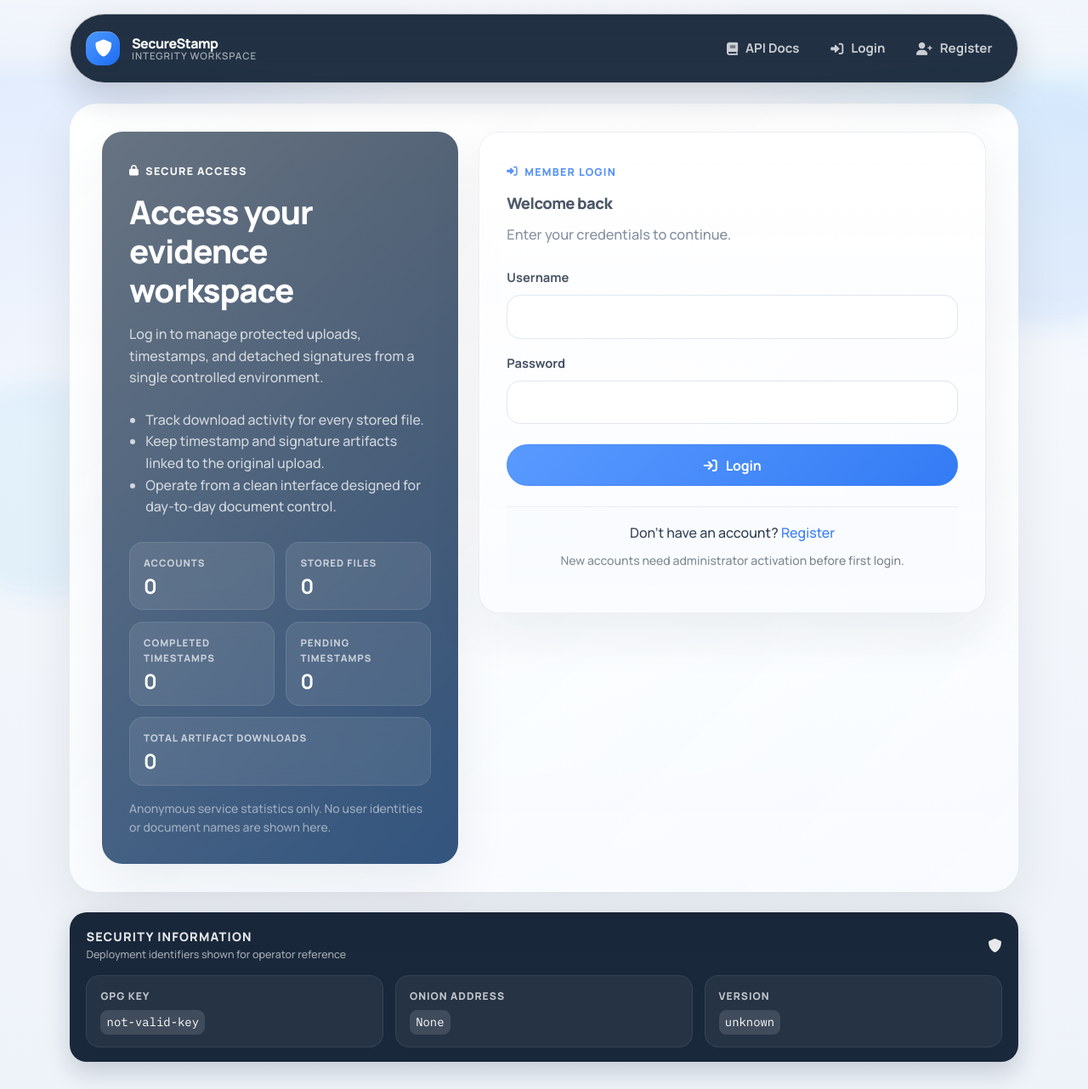
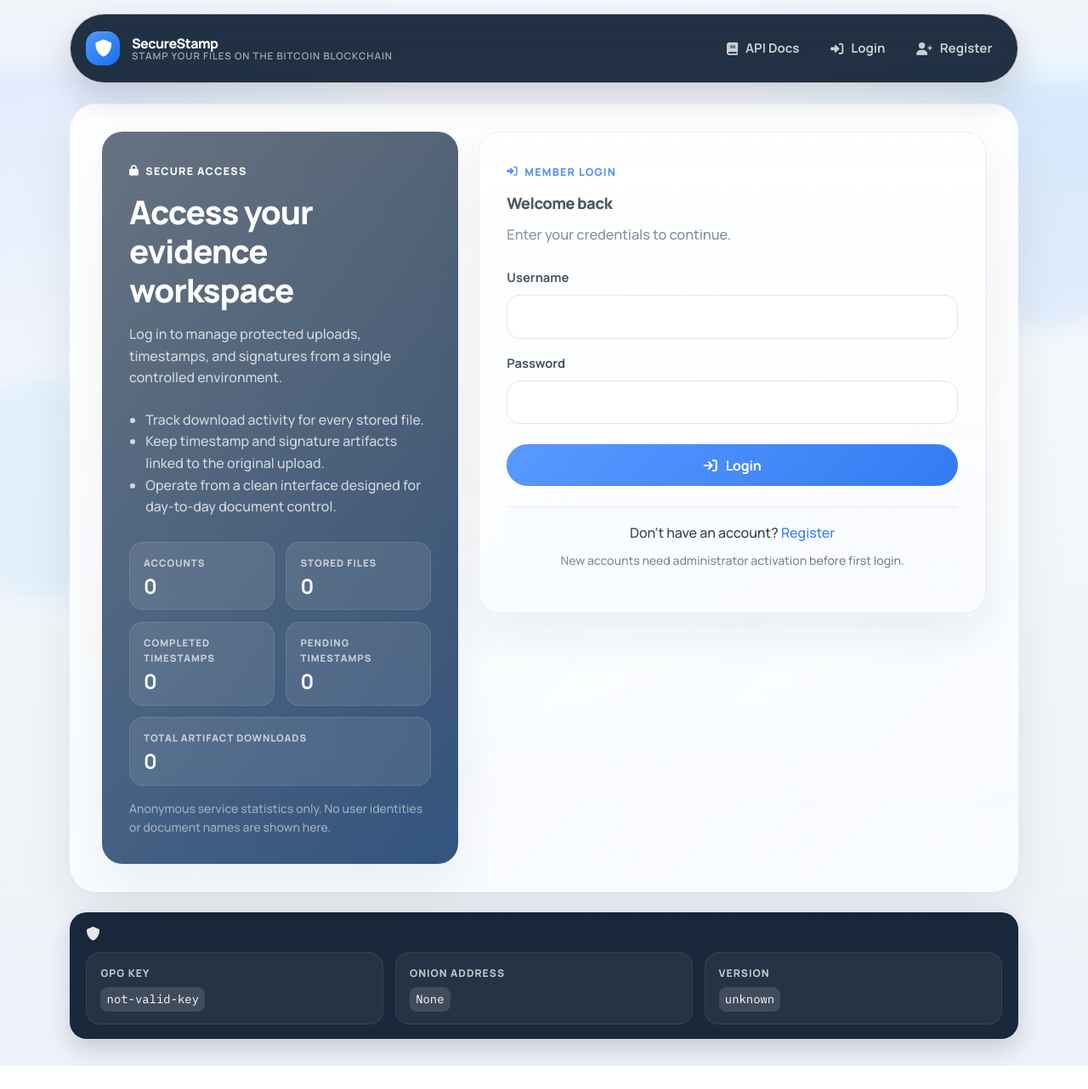
Before and after one commit to valerio-vaccaro/SecureStamp, a Flask app: page /login in a window 1280 px wide. Shown: the whole page at 85% size. After the commit the page ends 1255 px from the top, so only its background shows below. Run offline with Flask 3, Linux system fonts and the light colour scheme; data that the repository does not hold is empty.

Commit message:
fix text

```diff
--- a/templates/base.html
+++ b/templates/base.html
@@ -24,7 +24,7 @@
                             </span>
                             <span class="brand-copy">
                                 <span class="brand-title">SecureStamp</span>
-                                <span class="brand-subtitle">Integrity Workspace</span>
+                                <span class="brand-subtitle">Stamp your files on the Bitcoin blockchain</span>
                             </span>
                         </a>
                         <button class="navbar-toggler" type="button" data-bs-toggle="collapse" data-bs-target="#navbarNav" aria-controls="navbarNav" aria-expanded="false" aria-label="Toggle navigation">
@@ -102,10 +102,6 @@
                 <div class="security-panel">
                     <div class="security-toggle">
                         <div class="security-heading">
-                            <div>
-                                <p class="security-title">Security Information</p>
-                                <div class="security-hint">Deployment identifiers shown for operator reference</div>
-                            </div>
                             <i class="fas fa-shield-alt"></i>
                         </div>
                         <div class="security-grid">
--- a/templates/login.html
+++ b/templates/login.html
@@ -12,7 +12,7 @@
                     Secure Access
                 </div>
                 <h1 class="page-title text-white">Access your evidence workspace</h1>
-                <p class="mt-3">Log in to manage protected uploads, timestamps, and detached signatures from a single controlled environment.</p>
+                <p class="mt-3">Log in to manage protected uploads, timestamps, and signatures from a single controlled environment.</p>
                 <ul>
                     <li>Track download activity for every stored file.</li>
                     <li>Keep timestamp and signature artifacts linked to the original upload.</li>
```
